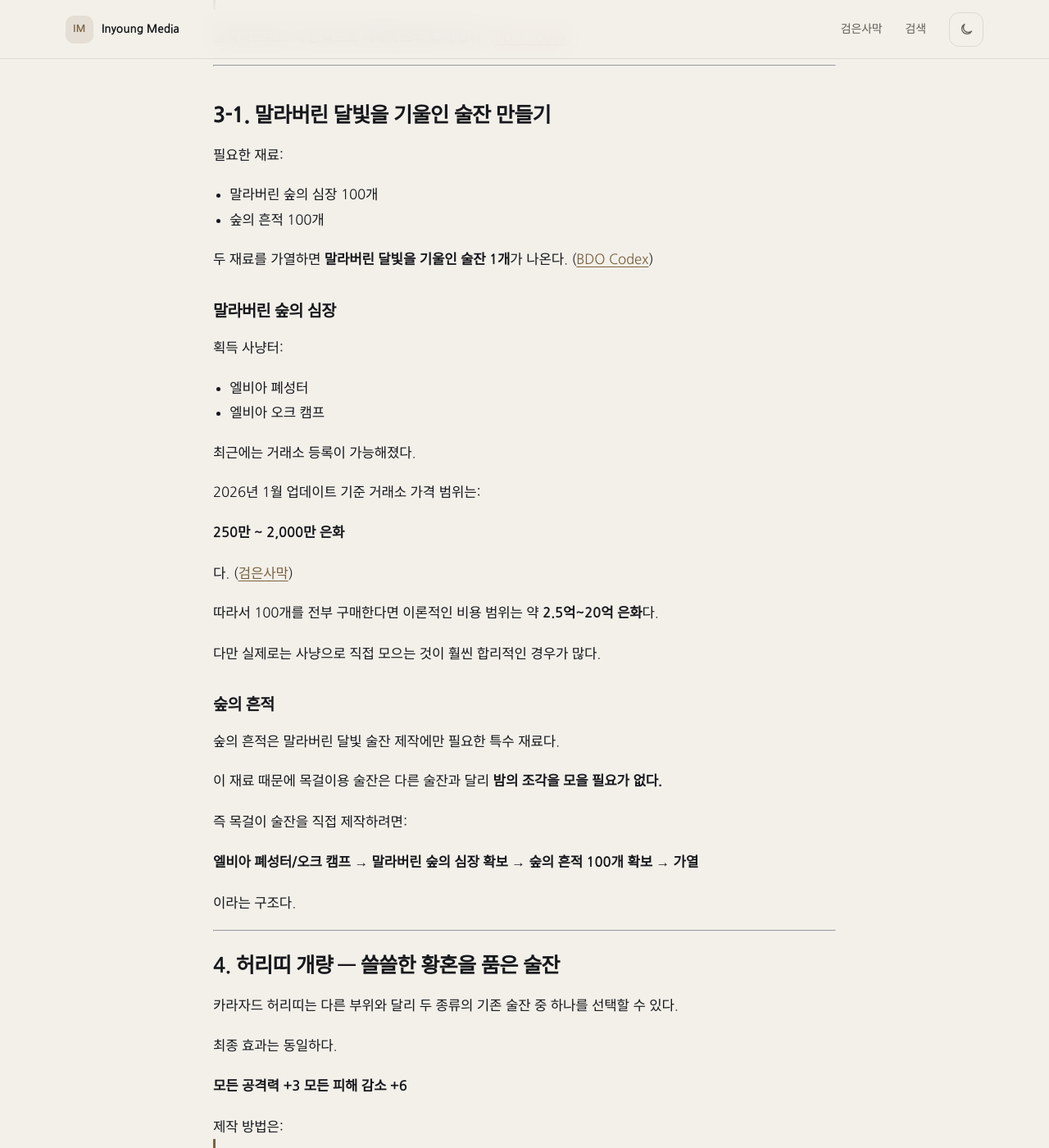
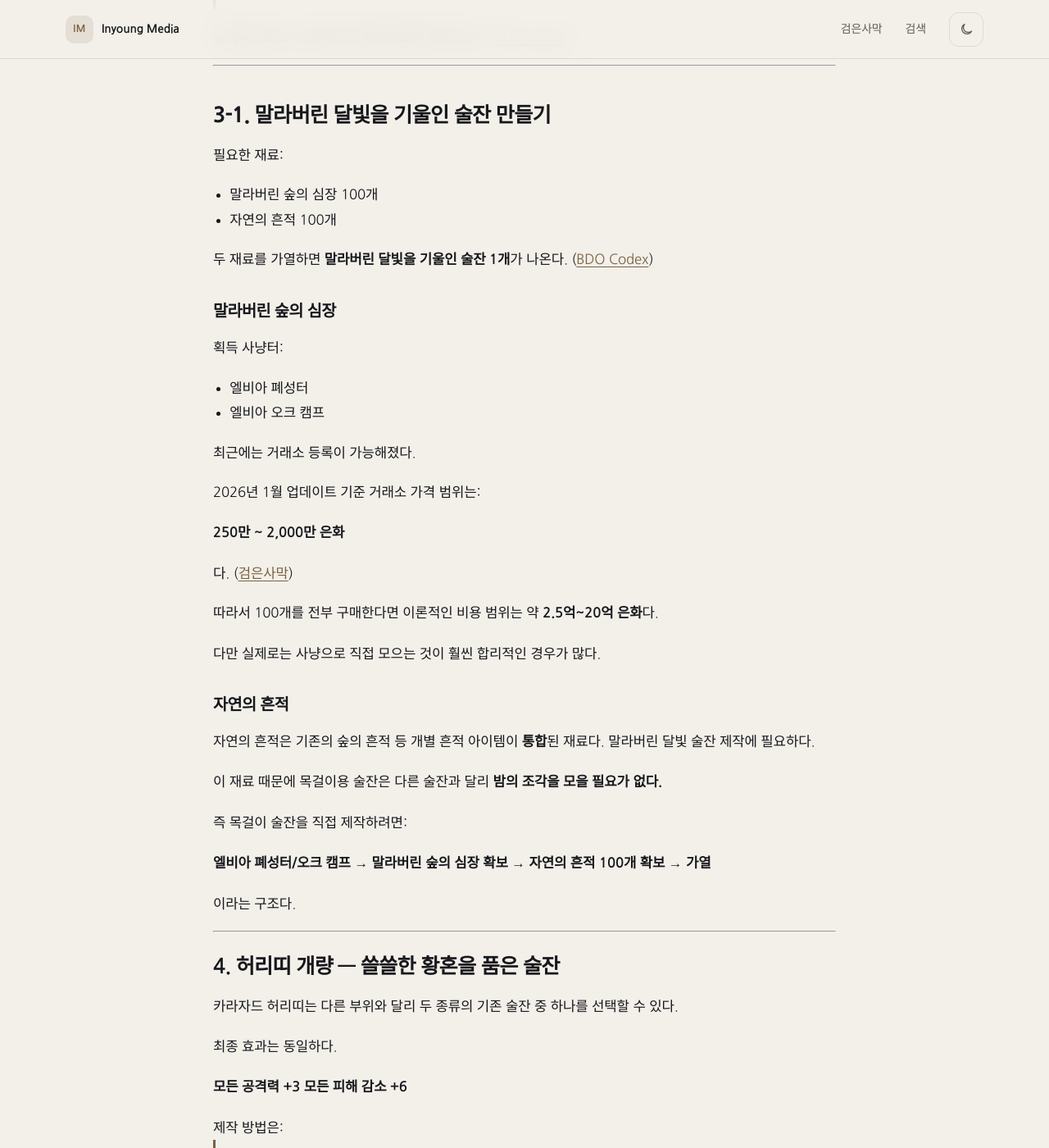
Before and after one commit to inyounglee/inyounglee.github.io, a Jekyll site: the page built from _posts/2026-08-15-kharazad-reform-info.md, in a window 1280 px wide and 1400 px high, scrolled down 3576 px. Shown: the whole window at 82% size. Built offline with Jekyll 4.4.1, drawn with Linux system fonts in a browser that asks for light colours; some web fonts are replaced; some of the changed text lies outside the part shown.

Commit message:
- 변경: 숲의 흔적 -> 자연의 흔적

```diff
--- a/_posts/2026-08-15-kharazad-reform-info.md
+++ b/_posts/2026-08-15-kharazad-reform-info.md
@@ -112,7 +112,7 @@
 필요한 재료:
 
 * 말라버린 숲의 심장 100개
-* 숲의 흔적 100개
+* 자연의 흔적 100개
 
 두 재료를 가열하면 **말라버린 달빛을 기울인 술잔 1개**가 나온다. ([BDO Codex][6])
 
@@ -135,15 +135,15 @@
 
 다만 실제로는 사냥으로 직접 모으는 것이 훨씬 합리적인 경우가 많다.
 
-### 숲의 흔적
+### 자연의 흔적
 
-숲의 흔적은 말라버린 달빛 술잔 제작에만 필요한 특수 재료다.
+자연의 흔적은 기존의 숲의 흔적 등 개별 흔적 아이템이 **통합**된 재료다. 말라버린 달빛 술잔 제작에 필요하다.
 
 이 재료 때문에 목걸이용 술잔은 다른 술잔과 달리 **밤의 조각을 모을 필요가 없다.**
 
 즉 목걸이 술잔을 직접 제작하려면:
 
-**엘비아 폐성터/오크 캠프 → 말라버린 숲의 심장 확보 → 숲의 흔적 100개 확보 → 가열**
+**엘비아 폐성터/오크 캠프 → 말라버린 숲의 심장 확보 → 자연의 흔적 100개 확보 → 가열**
 
 이라는 구조다.
 
@@ -476,7 +476,7 @@
 
 **말라버린 숲의 심장 100
 
-* 숲의 흔적 100
+* 자연의 흔적 100
   → 말라버린 달빛을 기울인 술잔**
 
 그리고
@@ -678,7 +678,7 @@
 
 **목걸이**
 
-> 말라버린 숲의 심장 100 + 숲의 흔적 100
+> 말라버린 숲의 심장 100 + 자연의 흔적 100
 > → 말라버린 달빛 술잔
 > → + 새벽의 정수 20
 > → 고요한 새벽 술잔
```
